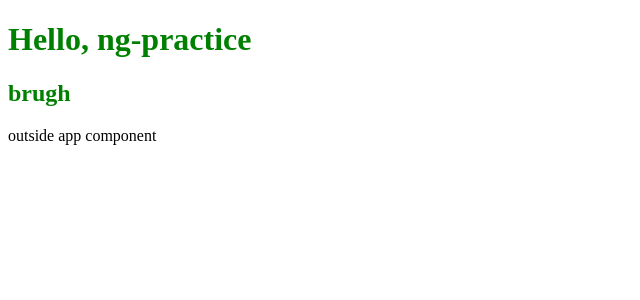
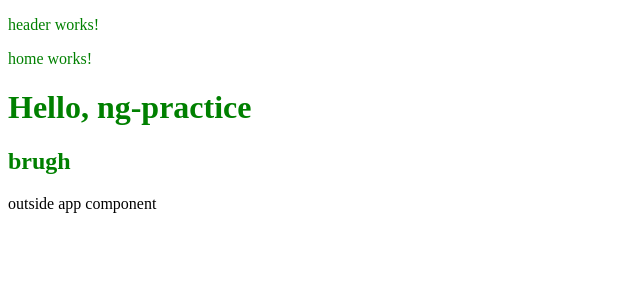
Before and after one commit to valerkahere/ng-practice, an Angular app: page / in a window 1280 px wide. Shown: the top 300 px of the page, without its empty margins (0-640 px from the left). Built offline with nearby package versions, Linux system fonts and the light colour scheme.

Commit message:
Display components in the main component

```diff
--- a/src/app/app.ts
+++ b/src/app/app.ts
@@ -1,10 +1,16 @@
 import { Component, signal } from '@angular/core';
 import { RouterOutlet } from '@angular/router';
 
+import { Header } from './components/header/header';
+import { Home } from './home/home';
+
 @Component({
   selector: 'app-root',
-  imports: [RouterOutlet],
+  imports: [RouterOutlet, Header, Home],
   template: `
+    <app-header></app-header>
+    <app-home></app-home>
+
     <h1>Hello, {{ title() }}</h1>
     <h2>brugh</h2>
     <router-outlet />
```
